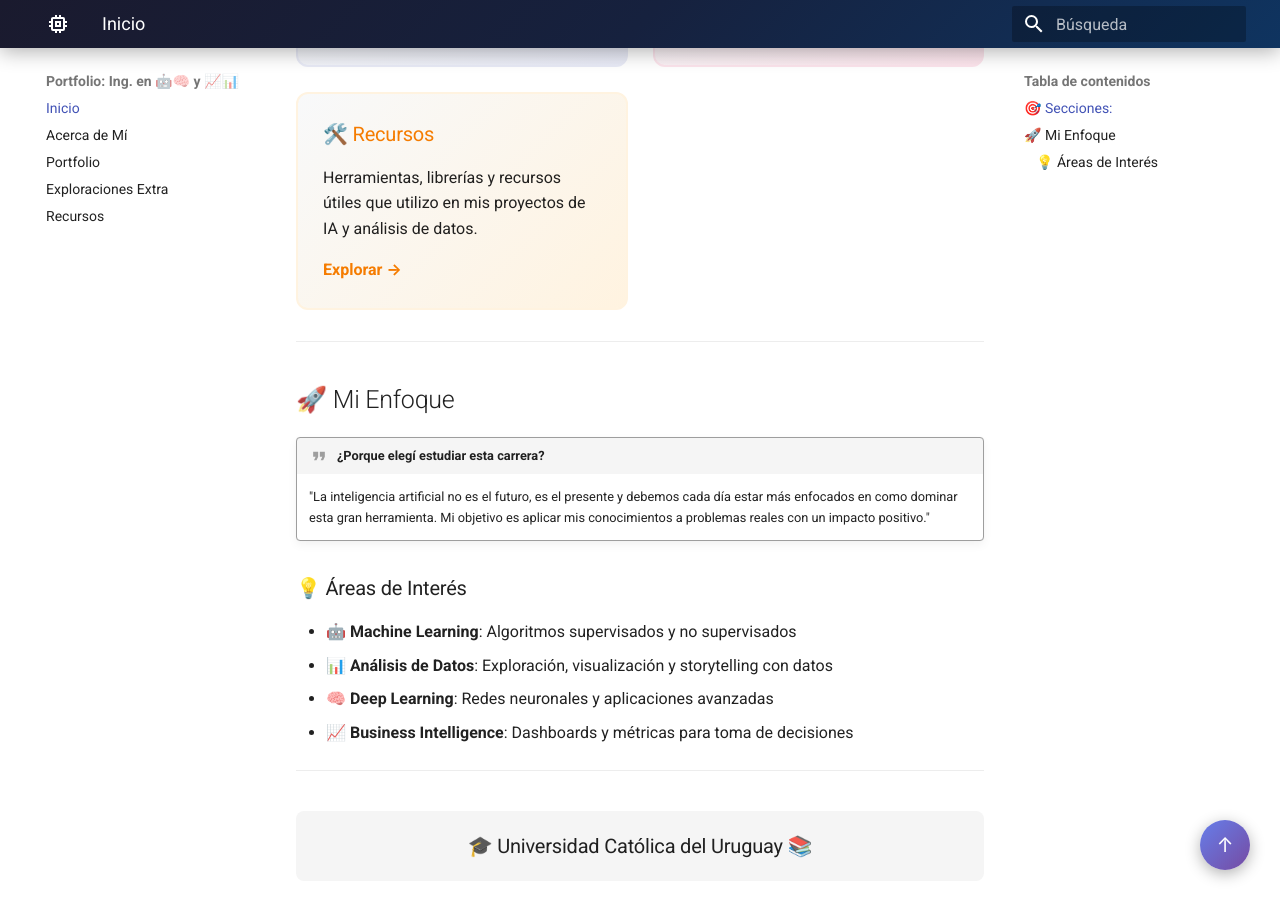
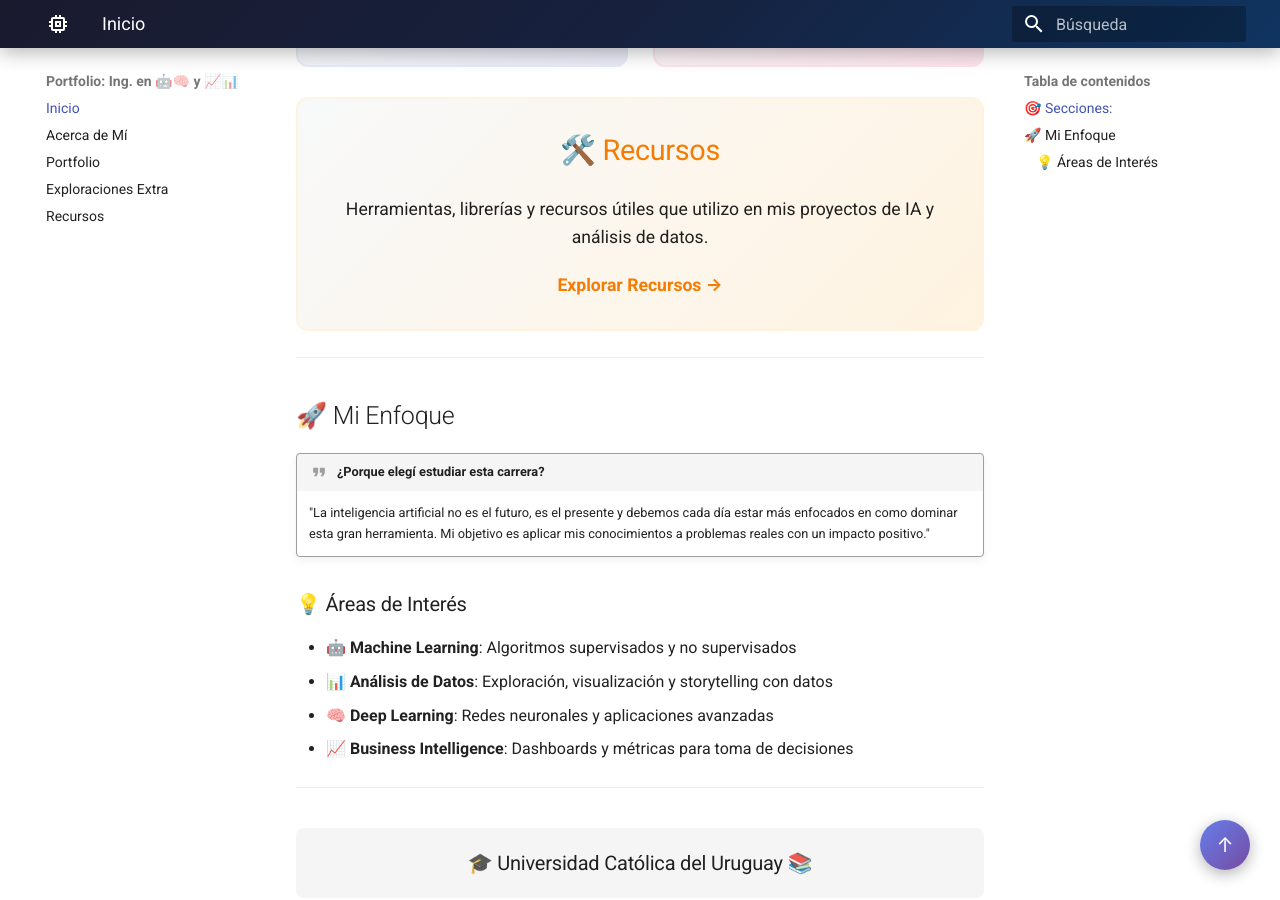
Before and after one commit to ValeRodMa/portafolio_ia_ucu, an MkDocs documentation site: the page built from docs/index.md, in a window 1280 px wide and 900 px high, scrolled down 899 px. Built offline with MkDocs 1.6.1 and Material for MkDocs 9.7.7, drawn with Linux system fonts in a browser that asks for light colours.

Commit message:
actualizacion

```diff
--- a/docs/index.md
+++ b/docs/index.md
@@ -44,12 +44,14 @@ title: "Inicio"
       <a href="galeria/" style="color: #c2185b; font-weight: bold;">Ver Galería →</a>
     </div>
 
-    <div style="padding: 25px; border: 2px solid #fff3e0; border-radius: 12px; background: linear-gradient(135deg, #f8f9fa 0%, #fff3e0 100%);">
-      <h3 style="margin-top: 0; color: #f57c00;">🛠️ Recursos</h3>
-      <p>Herramientas, librerías y recursos útiles que utilizo en mis proyectos de IA y análisis de datos.</p>
-      <a href="recursos/" style="color: #f57c00; font-weight: bold;">Explorar →</a>
-    </div>
+</div>
 
+<div style="padding: 30px; border: 2px solid #fff3e0; border-radius: 12px; background: linear-gradient(135deg, #f8f9fa 0%, #fff3e0 100%); margin: 25px 0;">
+  <h3 style="margin-top: 0; color: #f57c00; text-align: center; font-size: 1.8em;">🛠️ Recursos</h3>
+  <p style="text-align: center; font-size: 1.1em; margin-bottom: 20px;">Herramientas, librerías y recursos útiles que utilizo en mis proyectos de IA y análisis de datos.</p>
+  <div style="text-align: center;">
+    <a href="recursos/" style="color: #f57c00; font-weight: bold; font-size: 1.1em;">Explorar Recursos →</a>
+  </div>
 </div>
 
 ---
```
